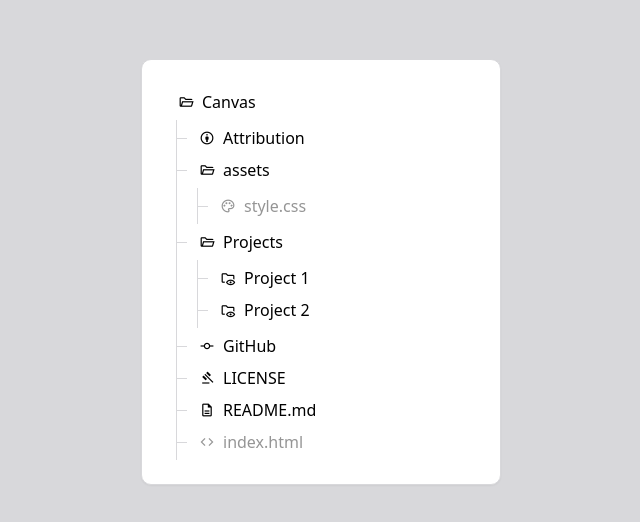
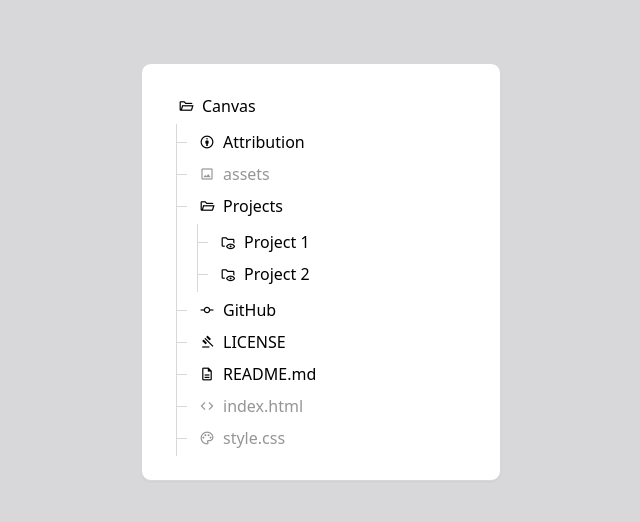
Before and after one commit to lkhc1/Canvas, a plain HTML site: page index.html in a window 1280 px wide. Shown: the part 128-650 px from the top of the page, without its empty margins (319-959 px from the left). Drawn offline with nearby package versions, Linux system fonts and the light colour scheme.

Commit message:
Add files via upload

```diff
--- a/index.html
+++ b/index.html
@@ -14,7 +14,7 @@
     <meta name="viewport" content="width=device-width, initial-scale=1.0">
     <title>Canvas</title>
     <link rel="stylesheet" href="https://fonts.googleapis.com/css2?family=Material+Symbols+Outlined">
-    <link rel="stylesheet" href="assets/style.css">
+    <link rel="stylesheet" href="style.css">
 </head>
 <body>
     <div class="card">
@@ -35,21 +35,9 @@
                             </div>
                         </li>
                         <li class="item">
-                            <label class="collapsible">
-                                <input type="checkbox" class="toggle" checked>
-                                <span class="symbol material-symbols-outlined symbol-folder-closed">folder</span>
-                                <span class="symbol material-symbols-outlined symbol-folder-open">folder_open</span>
-                                <span>assets</span>
-                            </label>
-                            <div class="tree-children-wrapper">
-                                <ul class="tree-children">
-                                    <li class="item">
-                                        <div class="file-item">
-                                            <span class="symbol material-symbols-outlined disabled">palette</span>
-                                            <span class="disabled">style.css</span>
-                                        </div>
-                                    </li>
-                                </ul>
+                            <div class="file-item">
+                                <span class="symbol material-symbols-outlined disabled">image</span>
+                                <span class="disabled">assets</span>
                             </div>
                         </li>
                         <li class="item">
@@ -100,6 +88,12 @@
                                 <span class="disabled">index.html</span>
                             </div>
                         </li>
+                        <li class="item">
+                            <div class="file-item">
+                                <span class="symbol material-symbols-outlined disabled">palette</span>
+                                <span class="disabled">style.css</span>
+                            </div>
+                        </li>
                     </ul>
                 </div>
             </li>
--- /dev/null
+++ b/style.css
@@ -0,0 +1,128 @@
+* {
+    margin: 0;
+    padding: 0;
+    box-sizing: border-box;
+    /* outline: 1px solid rebeccapurple; */
+}
+
+body {
+    display: flex;
+    justify-content: center;
+    align-items: center;
+    min-height: 100vh;
+    background: #d8d8db;
+    font-family: system-ui, -apple-system, Segoe UI, Roboto, sans-serif;
+}
+
+.card {
+    width: 360px;
+    padding: 24px;
+    background: #fff;
+    border: 1px solid #d8d8db;
+    border-radius: 10px;
+    box-shadow: 0 1px 2px rgba(0, 0, 0, .05);
+    animation: fadeIn 1s ease-in-out;
+}
+
+ul {
+    list-style: none;
+}
+
+.card ul ul {
+    margin: 0 0 0 10px;
+    padding: 0 0 0 10px;
+    border-left: 1px solid #d8d8db;
+}
+
+.item {
+    margin: 4px 0 0 0;
+    position: relative;
+}
+
+.card ul ul .item::before {
+    content: "";
+    position: absolute;
+    top: 14px;
+    left: -11px;
+    width: 11px;
+    height: 1px;
+    background: #d8d8db;
+}
+
+.collapsible,
+.file-item {
+    display: flex;
+    align-items: center;
+    gap: 8px;
+    margin: 4px;
+    padding: 8px;
+    height: 28px;
+    border-radius: 4px;
+    transition: background .2s;
+}
+
+.collapsible {
+    cursor: pointer;
+}
+
+.collapsible:hover,
+.file-item:hover {
+    background: #f4f4f5;
+}
+
+.symbol {
+    font-size: 16px;
+}
+
+.symbol-folder-open {
+    display: none;
+}
+
+.collapsible .toggle:checked~.symbol-folder-open {
+    display: inline-flex;
+}
+
+.collapsible .toggle:checked~.symbol-folder-closed {
+    display: none;
+}
+
+.toggle {
+    display: none;
+}
+
+.tree-children-wrapper {
+    display: grid;
+    grid-template-rows: 0fr;
+    transition: grid-template-rows .3s ease-in-out;
+}
+
+.tree-children {
+    overflow: hidden;
+}
+
+.collapsible:has(.toggle:checked)~.tree-children-wrapper {
+    grid-template-rows: 1fr;
+}
+
+.file-item a {
+    text-decoration: none;
+    color: #000;
+}
+
+.file-item a:hover {
+    border-bottom-color: #000;
+    color: #104e24;
+}
+
+.disabled {
+    color: #959595;
+}
+
+.file-item:has(.disabled):hover {
+    background: transparent;
+}
+
+@keyframes fadeIn {
+    from { opacity: 0; }
+    to { opacity: 1; }
+}
```
